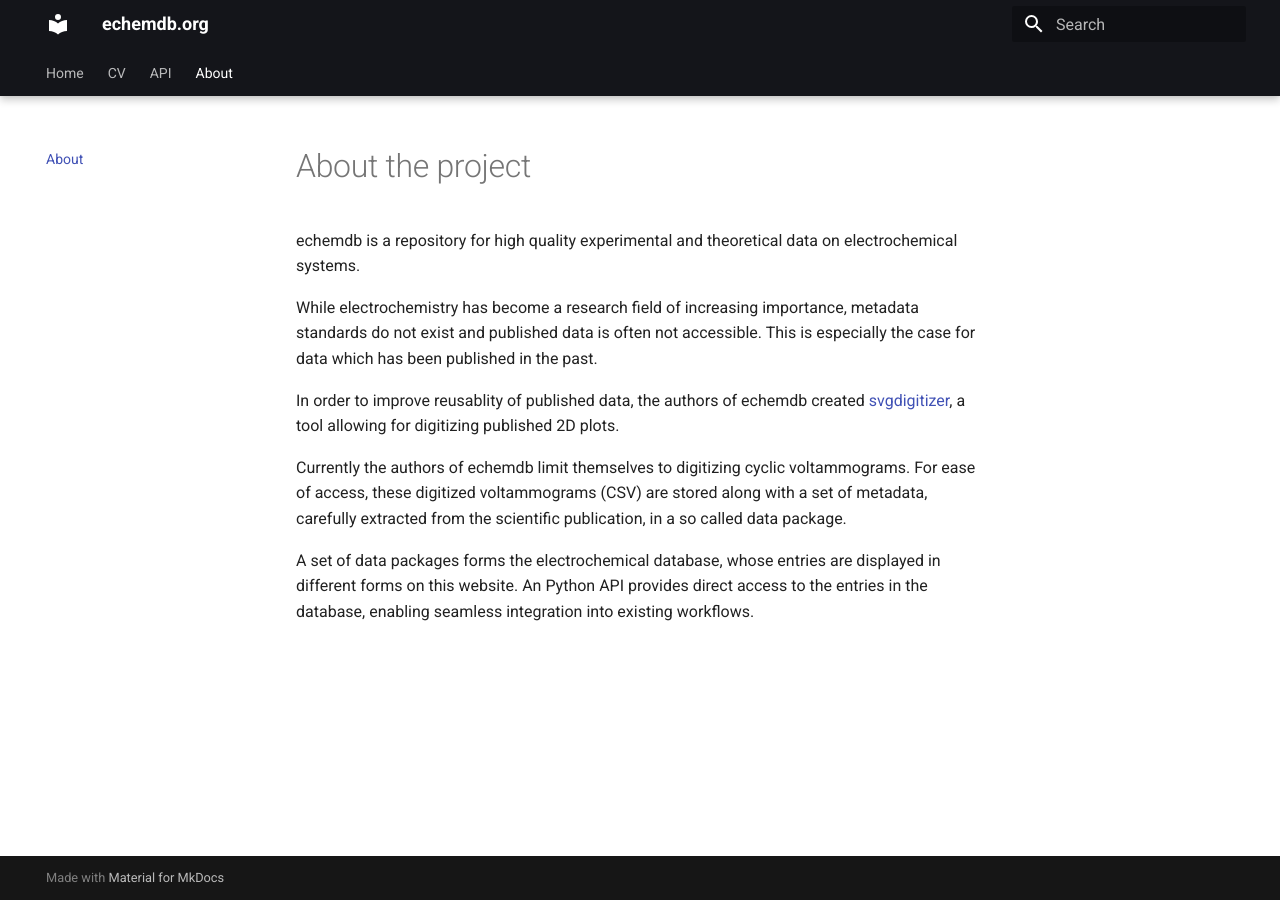
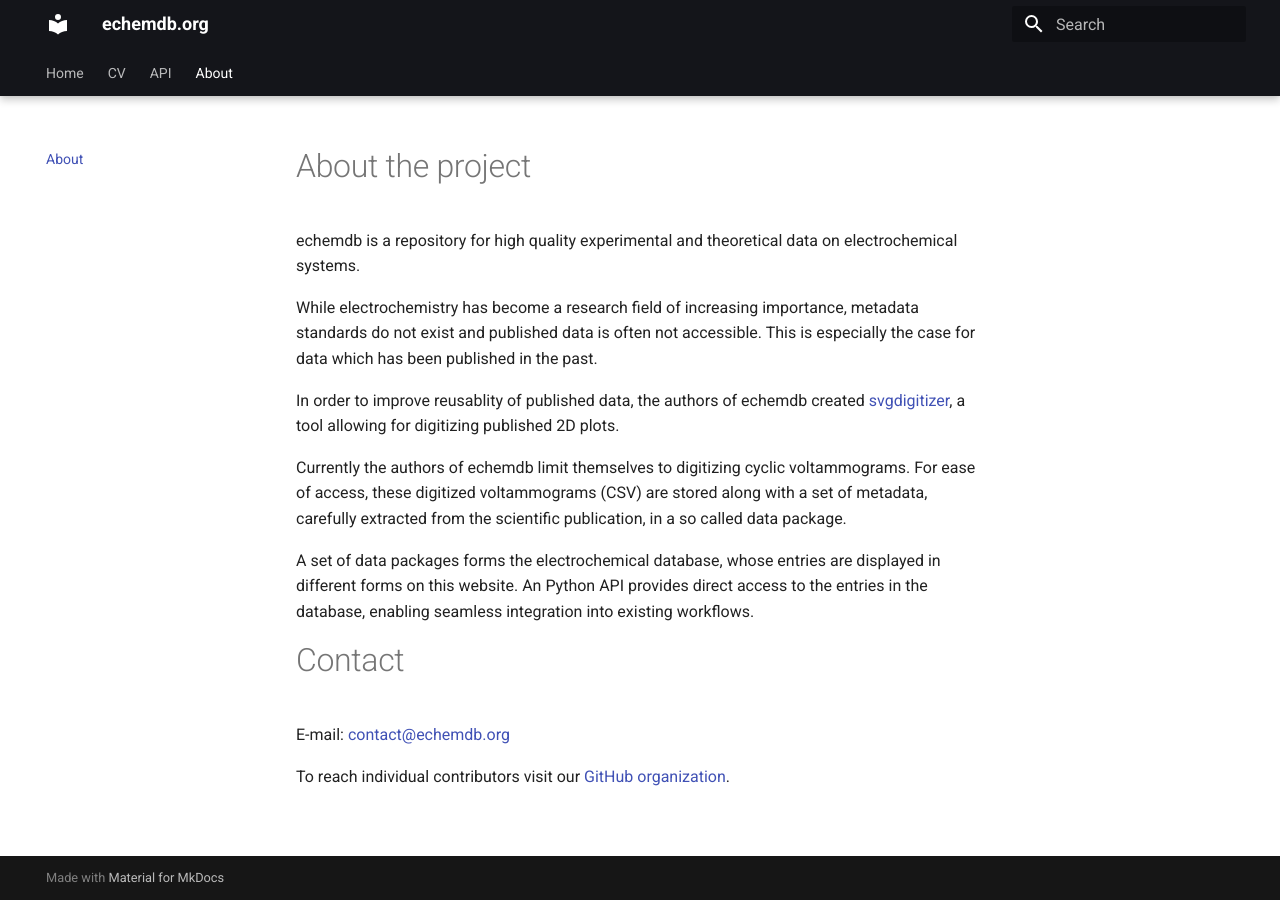
Before and after one commit to echemdb/website, an MkDocs documentation site: the page built from pages/about.md, in a window 1280 px wide. Built offline with MkDocs 1.6.1 and Material for MkDocs 9.7.7, drawn with Linux system fonts in a browser that asks for light colours; comment, search, counter and statistics services are not loaded.

Commit message:
Add contact details

```diff
--- a/pages/about.md
+++ b/pages/about.md
@@ -22,3 +22,9 @@ enabling seamless integration into existing workflows.
 Reliable and appropriately standardized data across different systems is still rare, especially
 as small changes in the experiments can easily yield dramatic differences in the observations.
 -->
+
+# Contact
+
+E-mail: contact@echemdb.org
+
+To reach individual contributors visit our [GitHub organization](https://github.com/echemdb).
```
